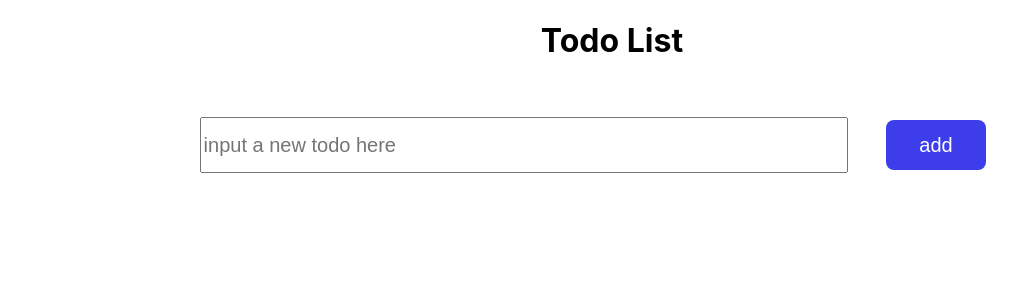
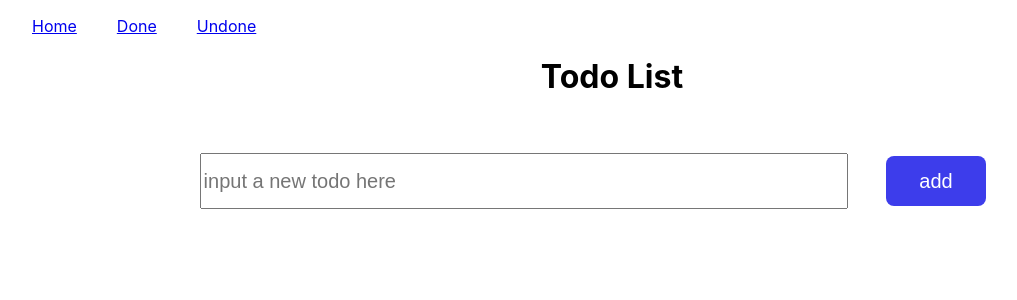
Before and after one commit to kobywongchunkit/my-todo, a React (Create React App) app: page / in a window 1280 px wide. Shown: the top 300 px of the page, without its empty margins (28-1045 px from the left). Built offline with nearby package versions, Linux system fonts and the light colour scheme.

Commit message:
[todo][koby] Add basic nav

```diff
--- a/src/App.css
+++ b/src/App.css
@@ -82,3 +82,8 @@ input{
   float: right;
   cursor: pointer;
 }
+
+li {
+  display:inline;
+  padding: 10px 20px;
+}
--- a/src/App.js
+++ b/src/App.js
@@ -1,12 +1,60 @@
 import TodoList from './components/TodoList';
+import {
+  BrowserRouter as Router,
+  Switch,
+  Route,
+  Link,
+  useRouteMatch,
+  useParams
+} from "react-router-dom";
+
 import './App.css';
 
 function App() {
   return (
-    <div className="App">
-      <TodoList></TodoList>
-    </div>
+    <Router>
+      <div>
+        <ul id="menu">
+          <li>
+            <Link to="/">Home</Link>
+          </li>
+          <li>
+            <Link to="/Done">Done</Link>
+          </li>
+          <li>
+            <Link to="/Undone">Undone</Link>
+          </li>
+        </ul>
+
+        <Switch>
+          <Route path="/Done">
+            <Done />
+          </Route>
+          <Route path="/Undone">
+            <Undone />
+          </Route>
+          <Route path="/">
+            <Home />
+          </Route>
+        </Switch>
+      </div>
+    </Router>
   );
 }
 
+function Home() {
+  return  <>
+    <div className="App">
+    <TodoList></TodoList>
+  </div></>
+}
+
+function Done() {
+  return <h2>Done</h2>;
+}
+
+function Undone() {
+  return <h2>Undone</h2>;
+}
+
 export default App;
```
